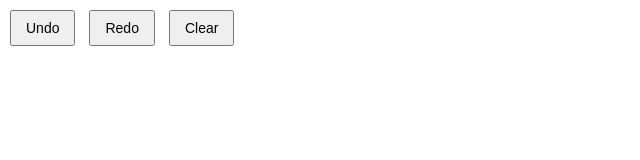
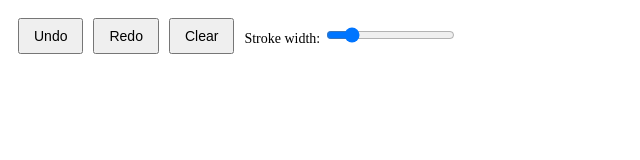
Before and after one commit to AahanaB246/calcink, a website built with Vite: page index.html in a window 1280 px wide. Shown: the whole page, without its empty margins (0-640 px from the left). Built offline with nearby package versions, Linux system fonts and the light colour scheme.

Commit message:
Add stroke width control

```diff
--- a/src/main.js
+++ b/src/main.js
@@ -3,9 +3,22 @@ import './style.css'
 const app = document.querySelector('#app')
 
 app.innerHTML = `
-  <button id="undoButton">Undo</button>
-  <button id="redoButton">Redo</button>
-  <button id="clearButton">Clear</button>
+  <div id="controls">
+    <button id="undoButton">Undo</button>
+    <button id="redoButton">Redo</button>
+    <button id="clearButton">Clear</button>
+
+    <label>
+      Stroke width:
+      <input
+        id="strokeWidth"
+        type="range"
+        min="1"
+        max="20"
+        value="4"
+      >
+    </label>
+  </div>
 
   <canvas id="canvas"></canvas>
 `
@@ -15,6 +28,14 @@ const ctx = canvas.getContext('2d')
 const undoButton = document.querySelector('#undoButton')
 const redoButton = document.querySelector('#redoButton')
 const clearButton = document.querySelector('#clearButton')
+const strokeWidthInput = document.querySelector('#strokeWidth')
+
+undoButton.addEventListener('click', undo)
+redoButton.addEventListener('click', redo)
+clearButton.addEventListener('click', clearCanvas)
+strokeWidthInput.addEventListener('input', (event) => {
+  strokeWidth = Number(event.target.value)
+})
 
 function clearCanvas() {
   strokes.length = 0
@@ -30,10 +51,6 @@ function clearCanvas() {
 
   console.log('After clear:', strokes)
 }
-
-undoButton.addEventListener('click', undo)
-redoButton.addEventListener('click', redo)
-clearButton.addEventListener('click', clearCanvas)
 
 function resizeCanvas() {
   const rect = canvas.getBoundingClientRect()
@@ -55,7 +72,7 @@ const strokes = []
 const redoStrokes = []
 
 let currentStroke = null
-
+let strokeWidth = 4
 
 function redrawCanvas() {
   ctx.clearRect(
@@ -67,6 +84,8 @@ function redrawCanvas() {
 
   for (const stroke of strokes) {
     if (stroke.points.length === 0) continue
+
+    ctx.lineWidth = stroke.width
 
     ctx.beginPath()
 
@@ -121,8 +140,13 @@ canvas.addEventListener('pointerdown', (event) => {
   const point = getCanvasPoint(event)
 
   currentStroke = {
-    points: [point]
+    points: [point],
+    width: strokeWidth
   }
+
+  ctx.lineWidth = strokeWidth
+  ctx.lineCap = 'round'
+  ctx.lineJoin = 'round'
 
   ctx.beginPath()
   ctx.moveTo(point.x, point.y)
--- a/src/style.css
+++ b/src/style.css
@@ -15,12 +15,25 @@ canvas {
   touch-action: none;
 }
 
-button {
-  position: relative;
+#controls {
+  position: fixed;
+  top: 10px;
+  left: 10px;
+
   z-index: 10;
 
-  margin: 10px 0 0 10px;
+  display: flex;
+  align-items: center;
+  gap: 10px;
+
+  padding: 8px;
+}
+
+button {
   padding: 8px 14px;
-
   font-size: 14px;
 }
+
+label {
+  font-size: 14px;
+}
```
